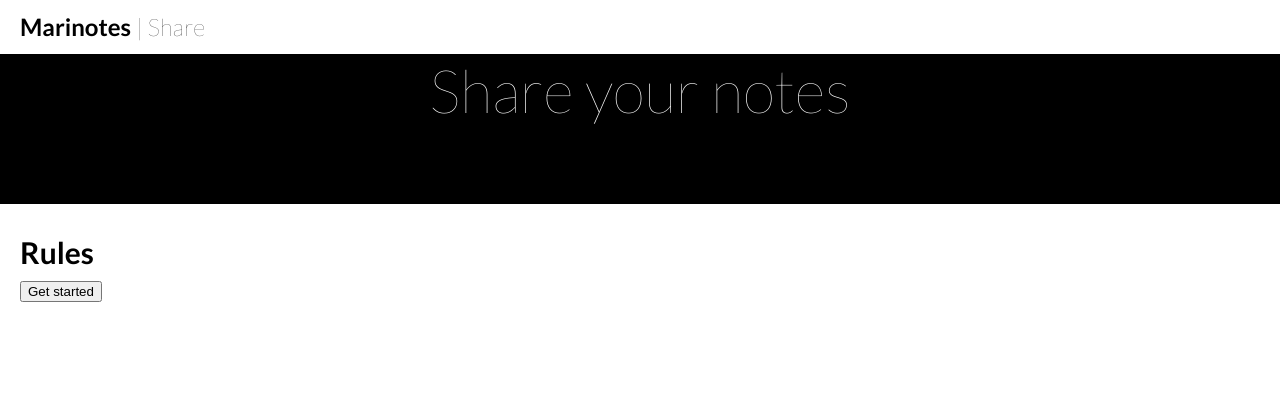
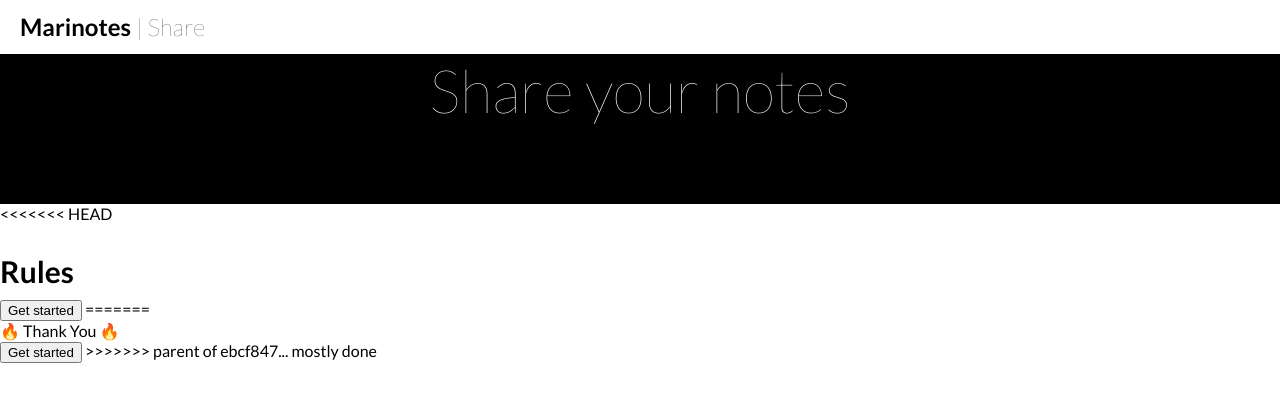
Before and after one commit to rhotter/marinotes, a Flask app: page /share in a window 1280 px wide. Shown: the top 402 px of the page. Run offline with Flask 2, Linux system fonts and the light colour scheme.

Commit message:
Revert "mostly done"
This reverts commit ebcf84747b31c391f699baf1f059ea4dfc6c9fe4.

```diff
--- a/static/css/share.css
+++ b/static/css/share.css
@@ -37,6 +37,16 @@ h3 {
 
 }
 
+<<<<<<< HEAD
+=======
+.shareHead{
+	text-align: center;
+	line-height: 15px;
+	font-size: 20px;
+	padding-bottom: 20px;
+}
+
+>>>>>>> parent of ebcf847... mostly done
 .shareBody {
 	margin: 20px;
 }
@@ -51,6 +61,10 @@ h3 {
 	margin: 0 auto;
 	padding-bottom: 50px;
 	display: none;
+<<<<<<< HEAD
+=======
+	line-height: 30px;
+>>>>>>> parent of ebcf847... mostly done
 }
 
 .shareInput{
@@ -77,6 +91,10 @@ h3 {
 	position:absolute;
 	right: 10px;
 	z-index: 1;
+<<<<<<< HEAD
+=======
+	top: 6px;
+>>>>>>> parent of ebcf847... mostly done
 }
 
 .fileUpload{
--- a/templates/share.html
+++ b/templates/share.html
@@ -17,8 +17,15 @@
 			<h2>Share your notes</h2>
 		</div>
 		<div class="shareBody">
+<<<<<<< HEAD
 			<h3>Rules</h3>
 			<button type="button" onclick="nextStep()" id="startButton"> Get started </button>
+=======
+			<div class="shareHead"> 🔥 Thank You 🔥</div>
+
+			<button type="button" onclick="nextStep()" id="startButton"> Get started </button> 	<!-- obsolute but neccesary -->
+
+>>>>>>> parent of ebcf847... mostly done
 			<div class="inputHolder">
 				<div class="questionStyle">
 					Hey, my name is:
@@ -27,7 +34,11 @@
 					<input type="text" class="shareInput" oninput="nStep()" id="nInput" placeholder="Bob Doe">
 				</div>
 				<div class="buttonHolder">
+<<<<<<< HEAD
 					<button type="button" disabled onclick="prevStep()">previous</button>
+=======
+					<button style="display: hidden;" type="button" disabled onclick="prevStep()">previous</button>
+>>>>>>> parent of ebcf847... mostly done
 					<button id="nBut" type ="button" disabled style="text-align:right;" onclick="nextStep()">next</button>
 				</div>
 			</div>
@@ -76,8 +87,16 @@
 				<label for="file1" class="uploadStyle">
     			 Custom Upload
 				</label>
+<<<<<<< HEAD
 				<input id="file1" type="file" accept=".pdf">
 
+=======
+				<input id="file1" type="file" accept=".pdf" multiple>
+			<div class="buttonHolder">
+				<button type="button" onclick="prevStep()">previous</button>
+				<button id="tBut" disabled type ="button" style="text-align:right;" onclick="nextStep()">Submit</button>
+			</div>
+>>>>>>> parent of ebcf847... mostly done
 			</div>
 		</div>
 	</div>
```
